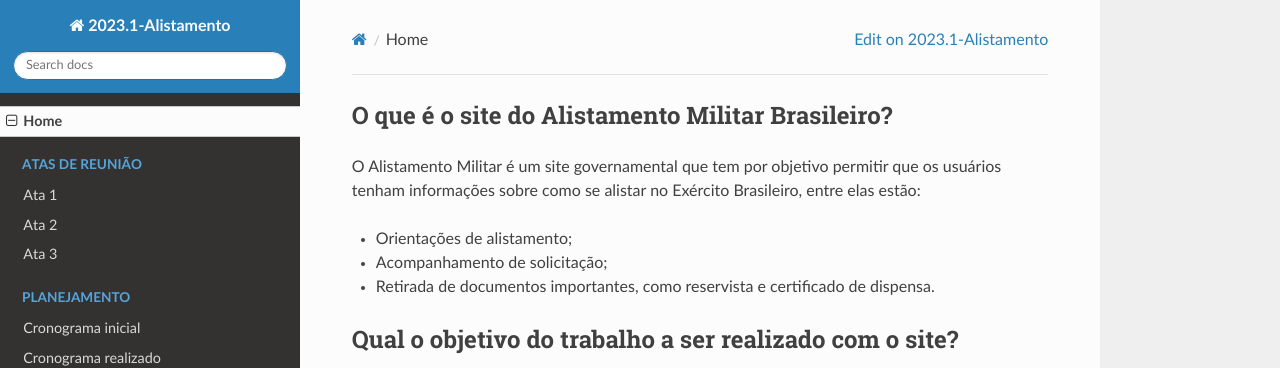
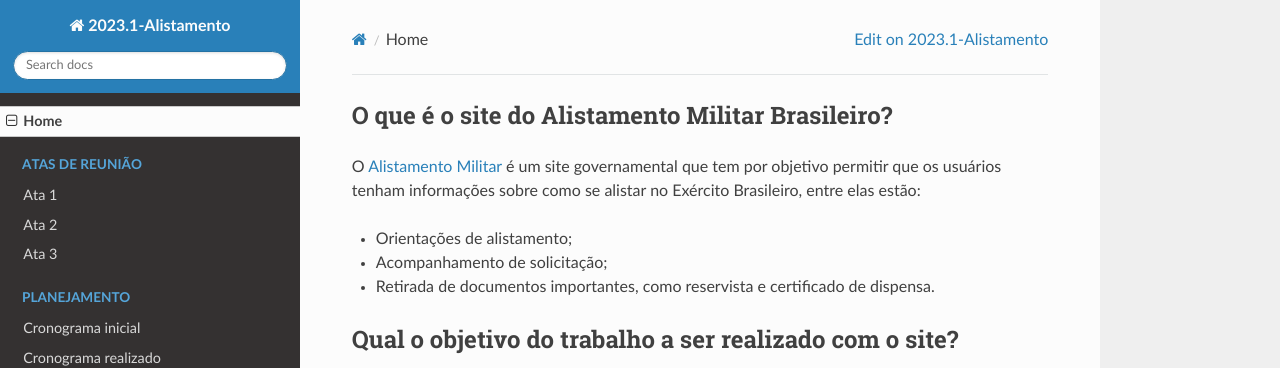
Before and after one commit to Interacao-Humano-Computador/2023.1-Alistamento, an MkDocs documentation site: the page built from docs/index.md, in a window 1280 px wide and 900 px high. Shown: the top 368 px of the window. Built offline with MkDocs 1.6.1, drawn with Linux system fonts in a browser that asks for light colours; nearby versions of some CDN libraries; some of the changed lines change nothing that is shown.

Commit message:
Fix: consertando bug na ata 3 e na home

```diff
--- a/docs/index.md
+++ b/docs/index.md
@@ -1,6 +1,6 @@
 ## O que é o site do Alistamento Militar Brasileiro?
 
-O Alistamento Militar é um site governamental que tem por objetivo permitir que os usuários tenham informações sobre como se alistar no Exército Brasileiro, entre elas estão:
+O [Alistamento Militar](https://alistamento.eb.mil.br/) é um site governamental que tem por objetivo permitir que os usuários tenham informações sobre como se alistar no Exército Brasileiro, entre elas estão:
 
 - Orientações de alistamento;
 - Acompanhamento de solicitação;
```
Also changed, not shown: docs/atas/ata3.md (+2 -0 lines).
